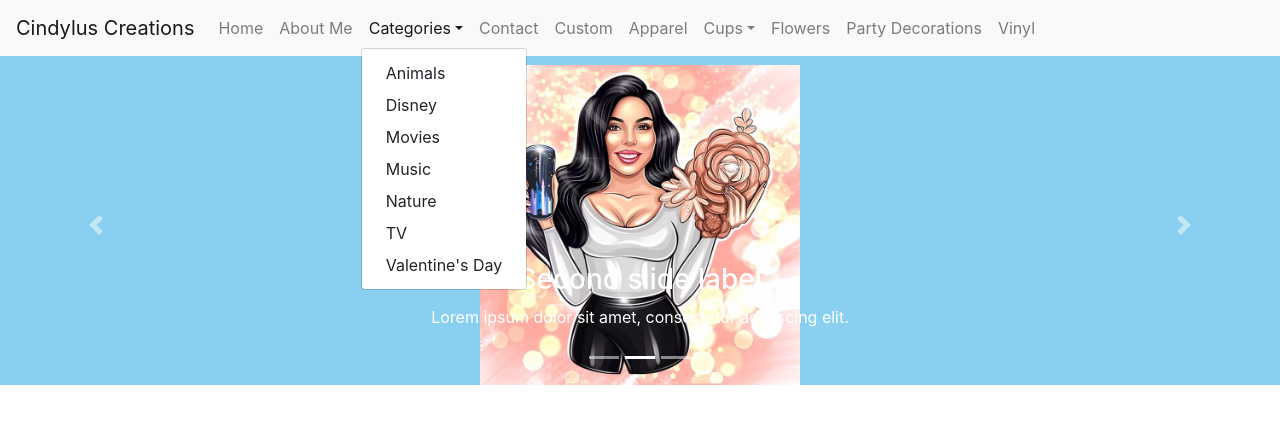
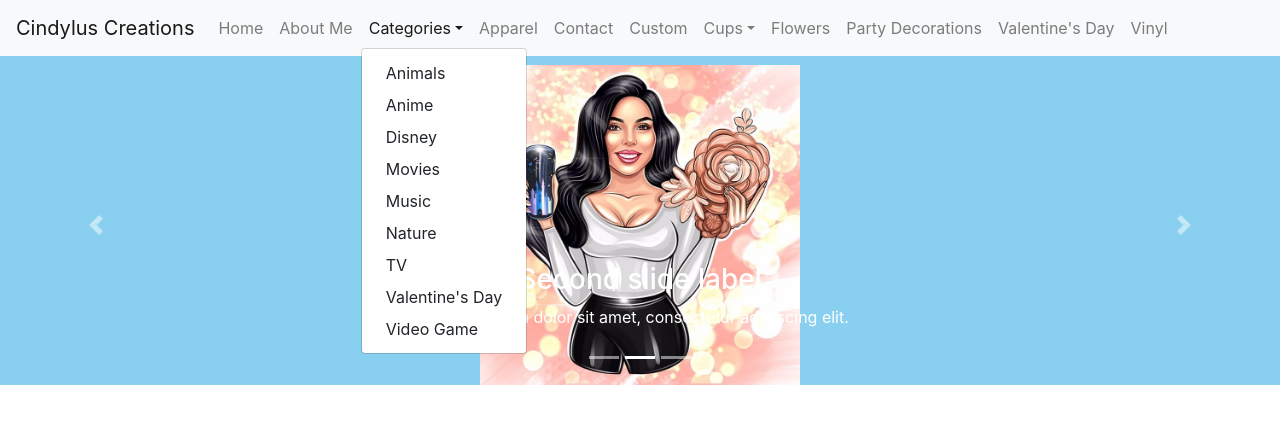
Before and after one commit to bryanlubay/cindyluscreations, a React (Create React App) app: page / in a window 1280 px wide. Both pictures are taken after a click on the button "Categories". Shown: the top 424 px of the page. Built offline with nearby package versions, Linux system fonts and the light colour scheme.

Commit message:
31 Dec Ars

```diff
--- a/src/App.js
+++ b/src/App.js
@@ -1,5 +1,5 @@
 // Product type (Apparel / Cups / Flowers / Party Decorations / Vinyl)
-// -- Category (Animals / Disney / Movies / Music / Nature / TV / HOLIDAY)
+// -- Category (Animals / Anime / Disney / Movies / Music / Nature / TV / Video Games / HOLIDAY)
 // ---- Specific (Bad Bunny, Naruto, Grogu, etc) = Popover right
 
 import React from 'react';
@@ -30,22 +30,32 @@ function App() {
         <Nav.Link href="/about_me">About Me</Nav.Link>
         <NavDropdown title="Categories" id="basic-nav-dropdown">
           <NavDropdown.Item href="/categories">Animals</NavDropdown.Item>
+          <NavDropdown.Item href="/categories">Anime</NavDropdown.Item>
           <NavDropdown.Item href="/categories">Disney</NavDropdown.Item>
           <NavDropdown.Item href="/categories">Movies</NavDropdown.Item>
           <NavDropdown.Item href="/categories">Music</NavDropdown.Item>
           <NavDropdown.Item href="/categories">Nature</NavDropdown.Item>
           <NavDropdown.Item href="/categories">TV</NavDropdown.Item>
           <NavDropdown.Item href="/categories">Valentine's Day</NavDropdown.Item>
+          <NavDropdown.Item href="/categories">Video Game</NavDropdown.Item>
         </NavDropdown>
+        <Nav.Link href="/apparel">Apparel</Nav.Link>
         <Nav.Link href="/contact">Contact</Nav.Link>
         <Nav.Link href="/custom">Custom</Nav.Link>
         {/* <NavDropdown title="Apparel" id="basic-nav-dropdown">
           <NavDropdown.Item href="/apparel">1</NavDropdown.Item>
         </NavDropdown> */}
-        <Nav.Link href="/apparel">Apparel</Nav.Link>
 
         <NavDropdown title="Cups" id="basic-nav-dropdown">
-          <NavDropdown.Item href="/cups">1</NavDropdown.Item>
+          <NavDropdown.Item href="/cups">Animals</NavDropdown.Item>
+          <NavDropdown.Item href="/cups">Anime</NavDropdown.Item>
+          <NavDropdown.Item href="/cups">Disney</NavDropdown.Item>
+          <NavDropdown.Item href="/cups">Movies</NavDropdown.Item>
+          <NavDropdown.Item href="/cups">Music</NavDropdown.Item>
+          <NavDropdown.Item href="/cups">Nature</NavDropdown.Item>
+          <NavDropdown.Item href="/cups">TV</NavDropdown.Item>
+          <NavDropdown.Item href="/cups">Valentine's Day</NavDropdown.Item>
+          <NavDropdown.Item href="/cups">Video Game</NavDropdown.Item>
         </NavDropdown>
         {/* <NavDropdown title="Flowers" id="basic-nav-dropdown">
           <NavDropdown.Item href="/flowers">1</NavDropdown.Item>
@@ -57,6 +67,7 @@ function App() {
         </NavDropdown> */}
         <Nav.Link href="/party_decorations">Party Decorations</Nav.Link>
 
+        <Nav.Link href="/valentines_day">Valentine's Day</Nav.Link>
         {/* <NavDropdown title="Vinyl" id="basic-nav-dropdown">
           <NavDropdown.Item href="/vinyl">1</NavDropdown.Item>
         </NavDropdown> */}
```
